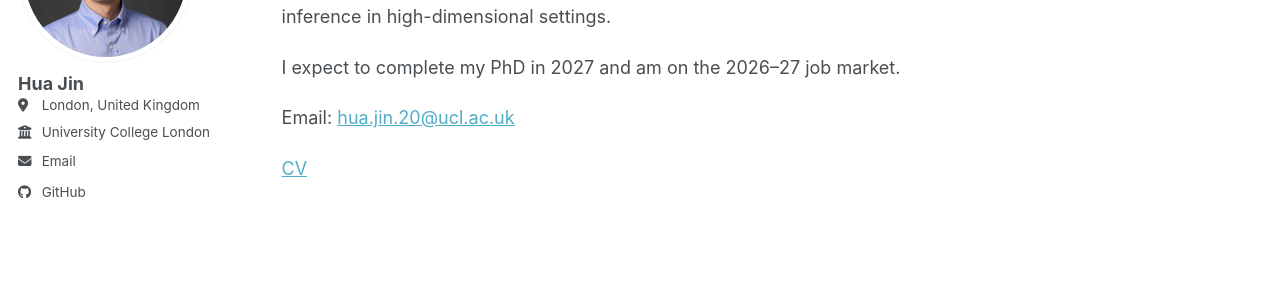
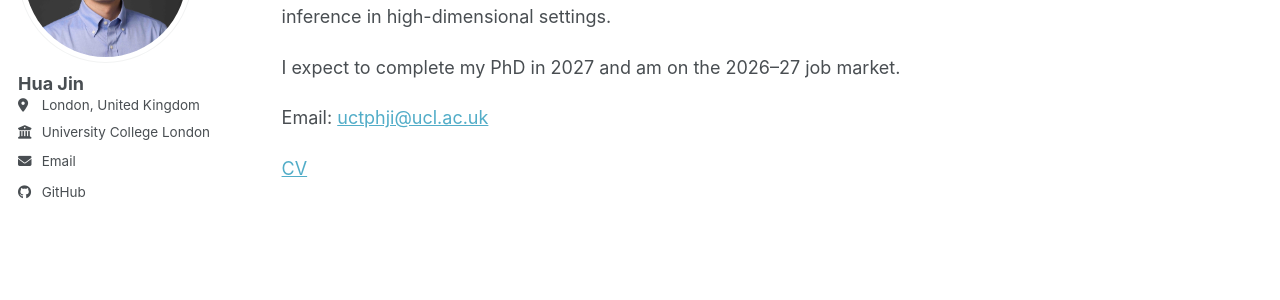
Before and after one commit to huajin-econ/huajin-econ.github.io, a Jekyll site: the page built from _pages/about.md, in a window 1280 px wide. Shown: the part 216-516 px from the top of the page. Built offline with Jekyll 4.4.1, drawn with Linux system fonts in a browser that asks for light colours; a style sheet for code colours, icons or effects is not loaded.

Commit message:
Update email address in about.md

```diff
--- a/_pages/about.md
+++ b/_pages/about.md
@@ -14,6 +14,6 @@ My research lies at the intersection of econometrics and machine learning, with
 
 I expect to complete my PhD in 2027 and am on the 2026–27 job market.
 
-Email: [hua.jin.20@ucl.ac.uk](mailto:hua.jin.20@ucl.ac.uk)
+Email: [uctphji@ucl.ac.uk](mailto:uctphji@ucl.ac.uk)
 
 [CV](/files/CV_Hua_Jin.pdf)
```
